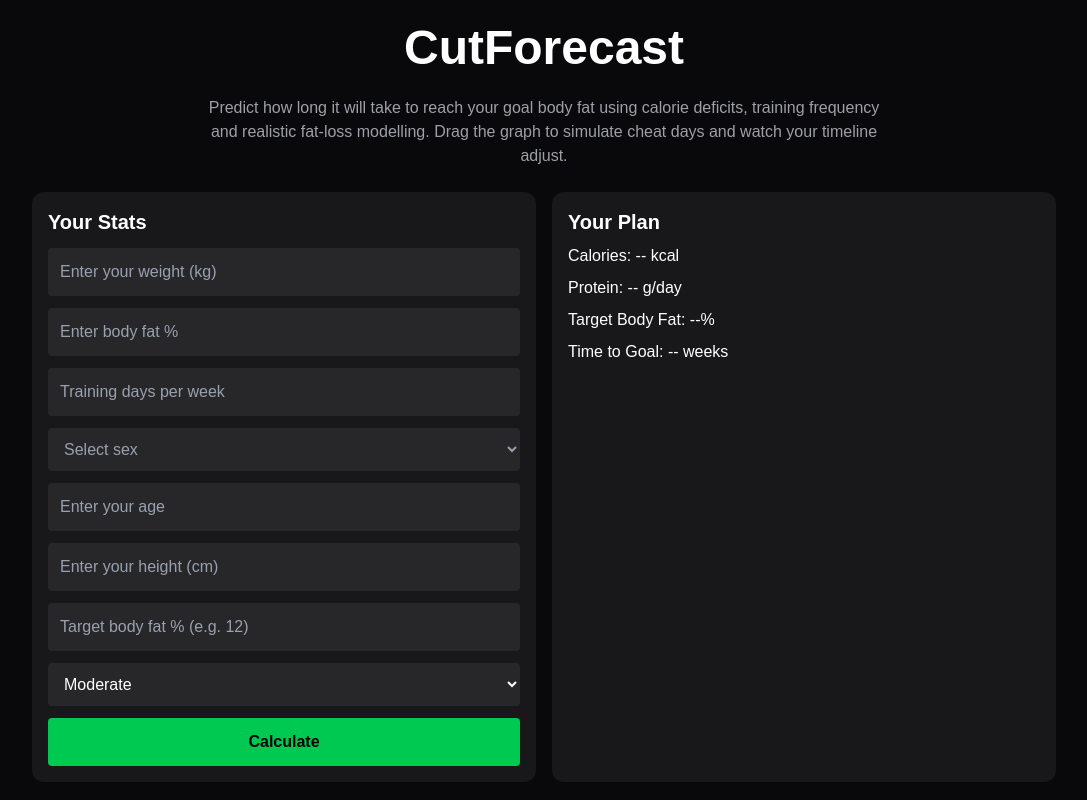
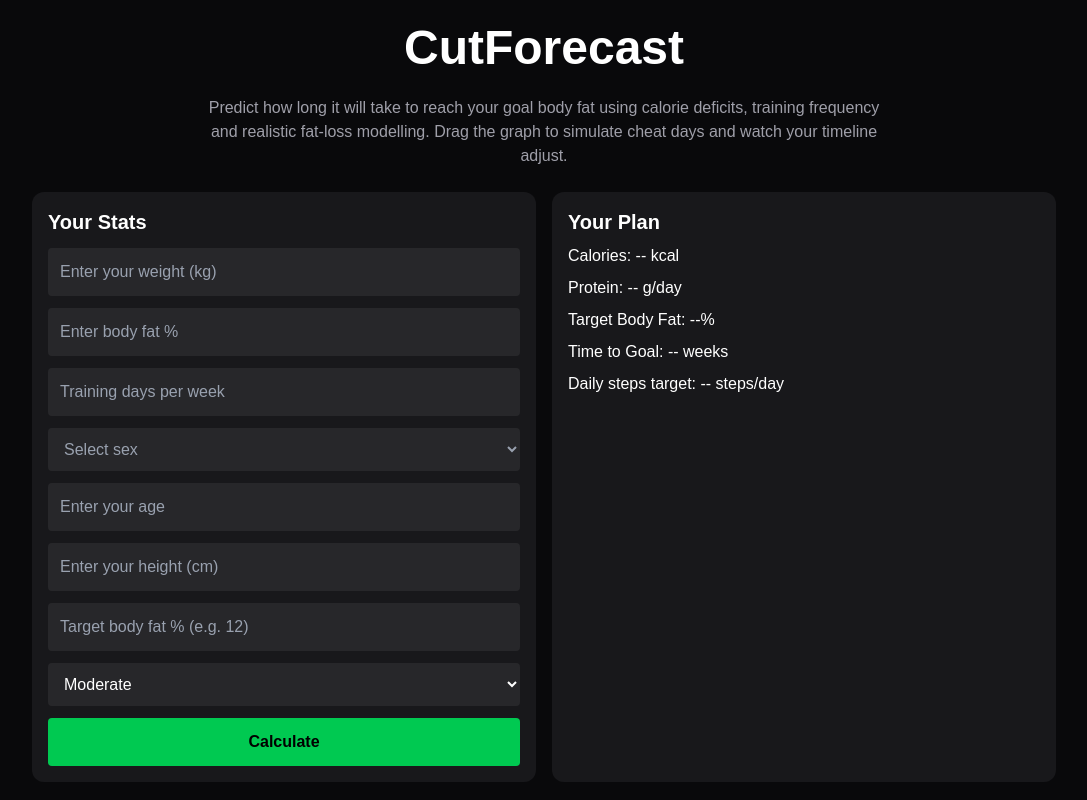
Before and after one commit to edwarddeakin06-maker/cutforecast, a Next.js app: page / in a window 1280 px wide. Shown: the top 800 px of the page, without its empty margins (96-1183 px from the left). Built offline with nearby package versions, Linux system fonts and the light colour scheme.

Commit message:
step count

```diff
--- a/app/page.tsx
+++ b/app/page.tsx
@@ -44,7 +44,7 @@ export default function Home() {
   const [bodyFat, setBodyFat] = useState("");
   const [trainingDays, setTrainingDays] = useState("");
   const [goalSpeed, setGoalSpeed] = useState("moderate");
-
+  const [stepTarget, setStepTarget] = useState<number | null>(null);
   const [results, setResults] = useState<ResultsType | null>(null);
   const [draggingIndex, setDraggingIndex] = useState<number | null>(null);
   const [targetBodyFat, setTargetBodyFat] = useState("");
@@ -93,6 +93,12 @@ export default function Home() {
     let dailyDeficit = 500;
     if (goalSpeed === "slow") dailyDeficit = 300;
     if (goalSpeed === "aggressive") dailyDeficit = 700;
+    let steps = 8000;
+    if (goalSpeed === "slow") steps = 7000;
+    if (goalSpeed === "moderate") steps = 9000;
+    if (goalSpeed === "aggressive") steps = 11000;
+
+    setStepTarget(steps);
 
     const weeklyLossKg = (dailyDeficit * 7) / 7700;
     const weeksToGoal = Math.max(
@@ -390,7 +396,7 @@ useEffect(() => {
             <p>Protein: {results ? results.proteinTarget : "--"} g/day</p>
             <p>Target Body Fat: {results ? results.targetBF : "--"}%</p>
             <p>Time to Goal: {results ? results.weeksToGoal : "--"} weeks</p>
-
+            <p>Daily steps target: {stepTarget ? stepTarget : "--"} steps/day</p>
             {results && (
             <p className="text-zinc-400 text-sm">
             Maintenance calories after goal: ~{Math.round(results.suggestedCalories + 500)} kcal
@@ -560,6 +566,7 @@ pointRadius: 0
         <p>Calories: {results.suggestedCalories} kcal</p>
         <p>Protein: {results.proteinTarget} g/day</p>
         <p>Goal Date: {goalDate}</p>
+        <p>Steps: {stepTarget} / day</p>
 
         <p className="text-xs text-zinc-400 mt-3">
         Generated with CutForecast
```
